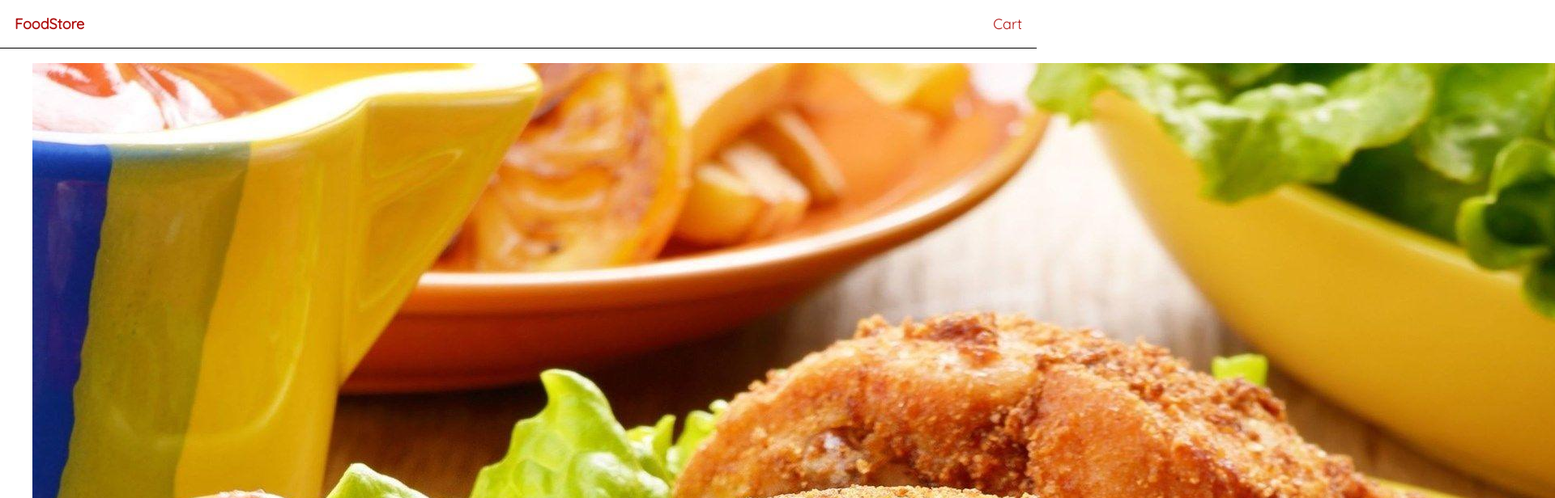
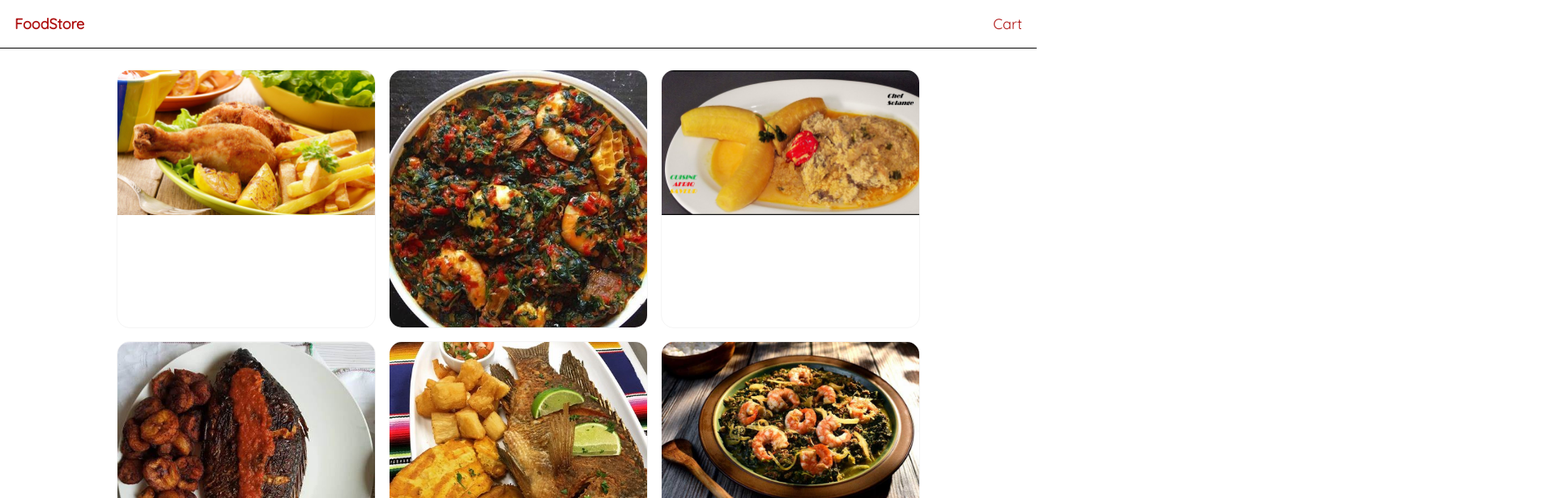
Before and after one commit to prkd2002/foodstore, an Angular app: page / in a window 1280 px wide. Shown: the top 616 px of the page at 81% size, 1920 px wide, since content can reach past the window. Built offline with nearby package versions, Linux system fonts and the light colour scheme.

Commit message:
Adding Product List Images's Style

```diff
--- a/src/app/components/home/home.component.html
+++ b/src/app/components/home/home.component.html
@@ -1,5 +1,9 @@
 <ul>
     <li *ngFor="let food of listOfFoods">
-        <img src="{{food}}" alt="">
+        <a href="">
+            <img src="{{food}}" alt="">
+
+        </a>
+
     </li>
 </ul>
--- a/src/app/components/home/home.component.scss
+++ b/src/app/components/home/home.component.scss
@@ -0,0 +1,28 @@
+ul{
+    display: flex;
+    justify-content: center;
+    align-items: center;
+    flex-wrap: wrap;
+    list-style-type:none ;
+    padding: 0;
+
+}
+
+li a {
+    height: 20rem;
+    width: 20rem;
+    border:1px solid whitesmoke ;
+    border-radius: 1rem;
+    margin: 0.5rem;
+    display: flex;
+    flex-direction: column;
+    overflow: hidden;
+    color: #af1313 ;
+
+}
+
+li a:hover{
+    opacity: 0.9;
+    cursor: pointer;
+
+}
--- a/src/styles.scss
+++ b/src/styles.scss
@@ -4,6 +4,10 @@
 *{
     box-sizing: border-box;
 
+}
+
+html{
+    font-size: 16px;
 }
 
 body{
```
